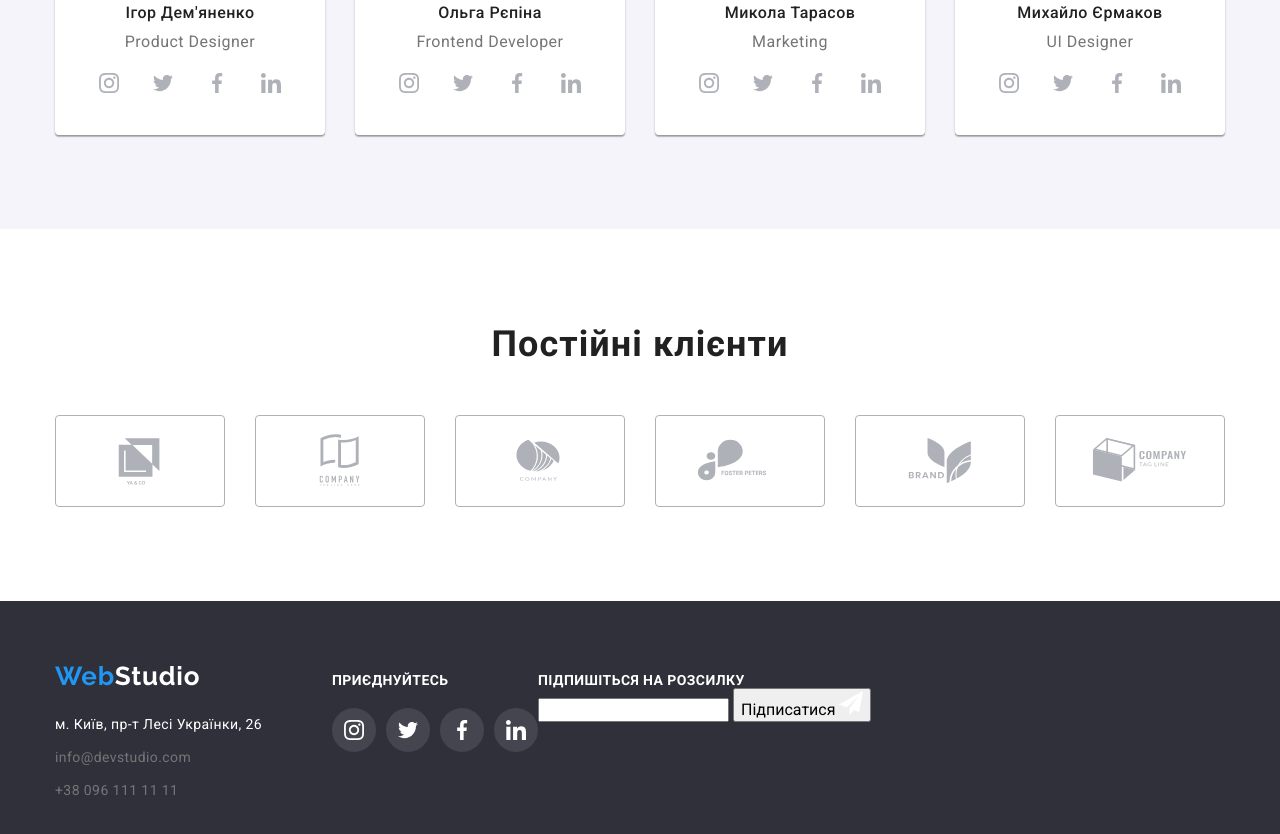
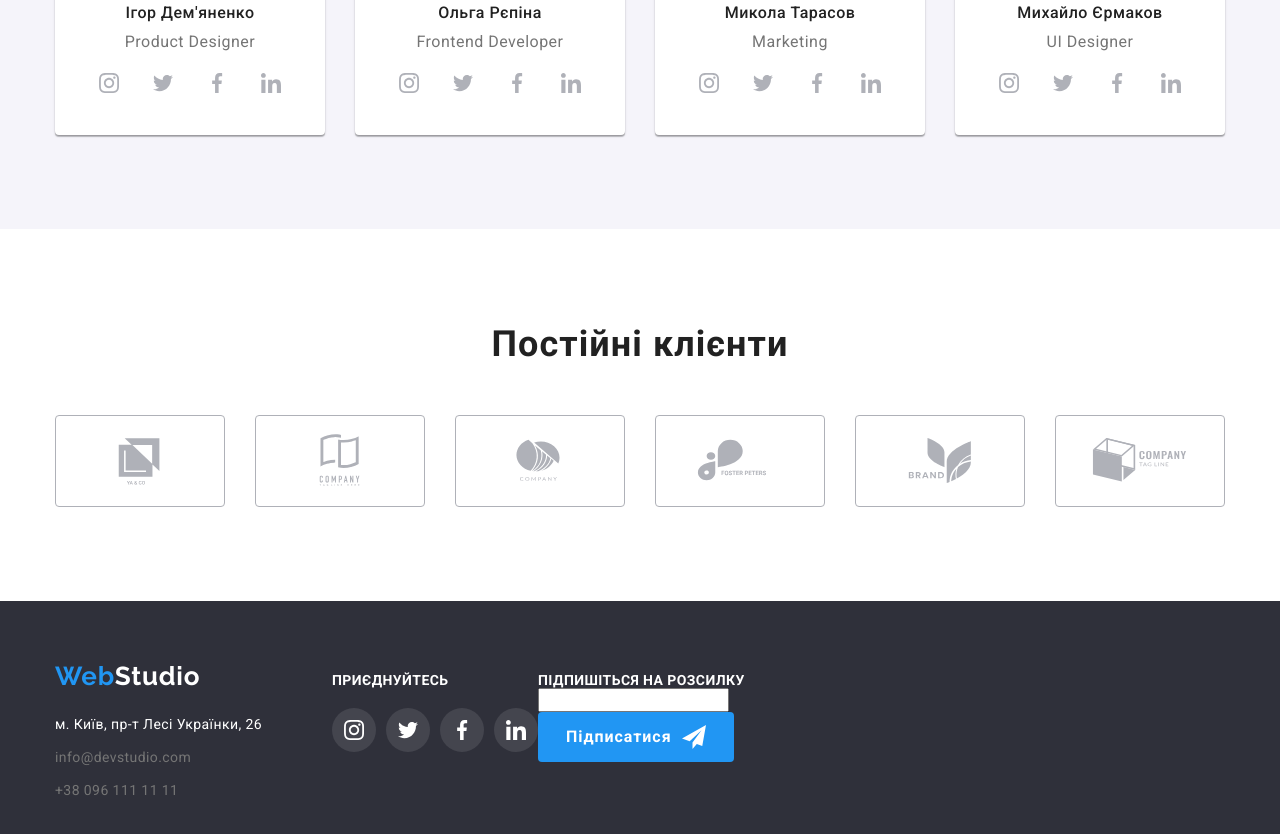
Before and after one commit to SerhiiOd/goit-markup-hw-06, a plain HTML site: page index.html in a window 1280 px wide. Shown: the part 2070-2904 px from the top of the page. Drawn offline with nearby package versions, Linux system fonts and the light colour scheme.

Commit message:
Update styles.css

```diff
--- a/css/styles.css
+++ b/css/styles.css
@@ -687,7 +687,34 @@ textarea {
   color: var(--color-text-title-button);
 }
 
+.sub-button {
+  display: flex;
+  align-items: center;
+  font-family: inherit;
+  background-color: var(--background-color-button);
+  color: var(--color-text-title-button);
+  cursor: pointer;
+  font-weight: 700;
+  font-size: 16px;
+  line-height: calc(30 / 16);
+  letter-spacing: 0.06em;
+  padding: 10px 28px;
+  border-radius: 4px;
+  border: 0;
+  transition: background-color 250ms cubic-bezier(0.4, 0, 0.2, 1),
+    box-shadow 250ms cubic-bezier(0.4, 0, 0.2, 1);
+}
 
+.sub-button:hover,
+.sub-button:focus {
+  background-color: var(--background-color-focus-button);
+  box-shadow: 0px 4px 4px rgba(0, 0, 0, 0.15);
+}
+
+.sub-icon {
+  display: inline-block;
+  margin-left: 10px;
+}
 
 /* Backdrop */
 
```
